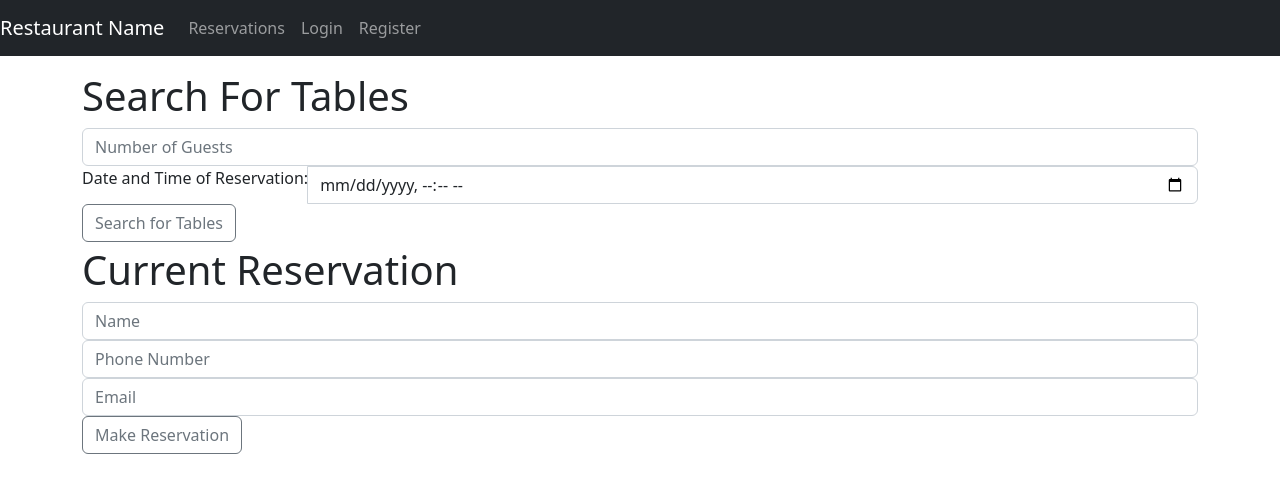
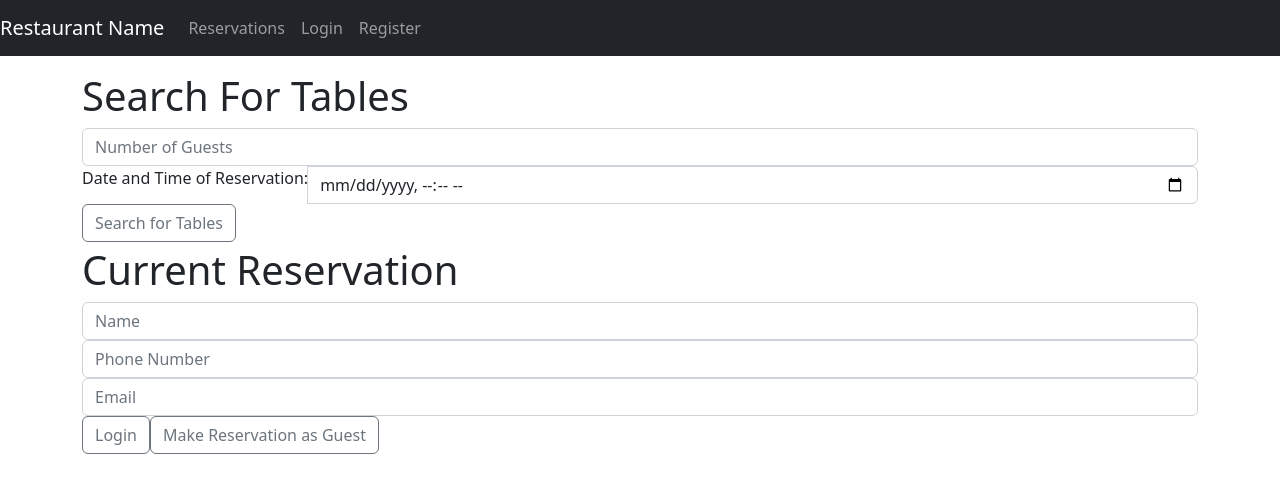
Before and after one commit to youngwillyum/SoftwareDesignProject, a React (Create React App) app in the folder Frontend/: page / in a window 1280 px wide. Shown: the top 492 px of the page. Built offline with nearby package versions, Linux system fonts and the light colour scheme.

Commit message:
Added login button (not functional)

```diff
--- a/Frontend/src/components/restaurants-list.js
+++ b/Frontend/src/components/restaurants-list.js
@@ -222,12 +222,19 @@ const RestaurantsList = props => {
           />
         </div>
           <div className="input-group-append">
+          <button
+              className="btn btn-outline-secondary"
+              type="button"
+              onClick={retrieveTables}
+            >
+              Login
+            </button>
             <button
               className="btn btn-outline-secondary"
               type="button"
               onClick={retrieveTables}
             >
-              Make Reservation
+              Make Reservation as Guest
             </button>
           </div>
       </div>
```
